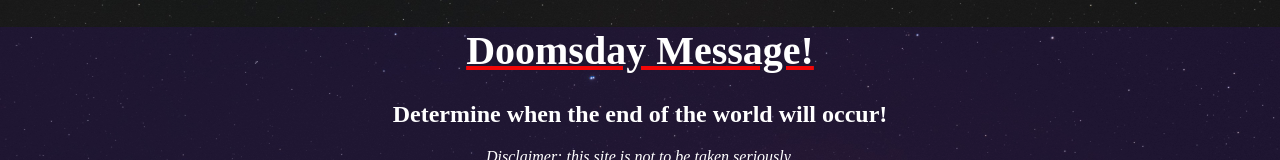
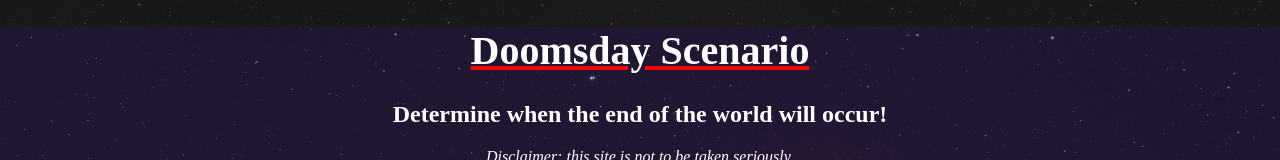
Before and after one commit to matt-b1/DoomsdayMessage, a plain HTML site: page index.html in a window 1280 px wide. Shown: the top 160 px of the page. Drawn offline with Linux system fonts and the light colour scheme.

Commit message:
Changed title of page

```diff
--- a/index.html
+++ b/index.html
@@ -2,13 +2,13 @@
 
 <html>
     <head>
-        <title>Doomsday Message!</title>
+        <title>Doomsday Scenario</title>
         <link rel="stylesheet" href="./style.css">
         <script src="./script.js" defer></script>
     </head>
     <body>
         <header>
-            <h1>Doomsday Message!</h1>
+            <h1>Doomsday Scenario</h1>
             <h2>Determine when the end of the world will occur!</h2>
             <p><i>Disclaimer: this site is not to be taken seriously.</i></p>
         </header>
```
